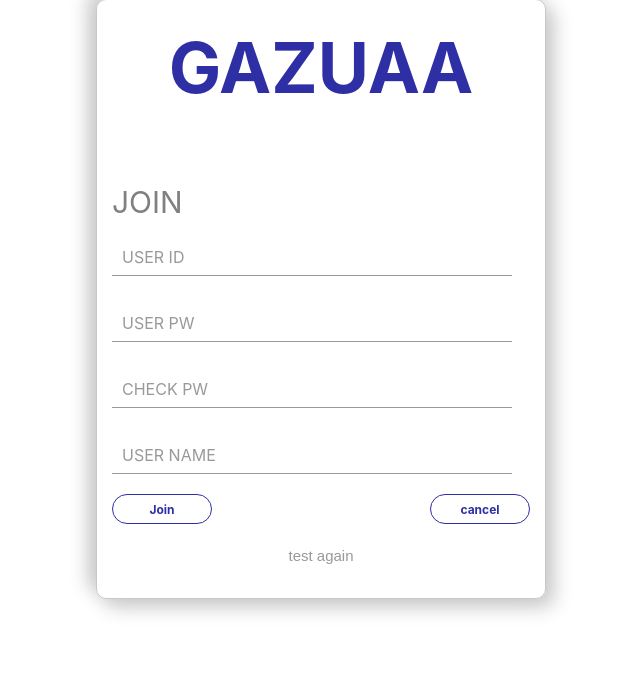
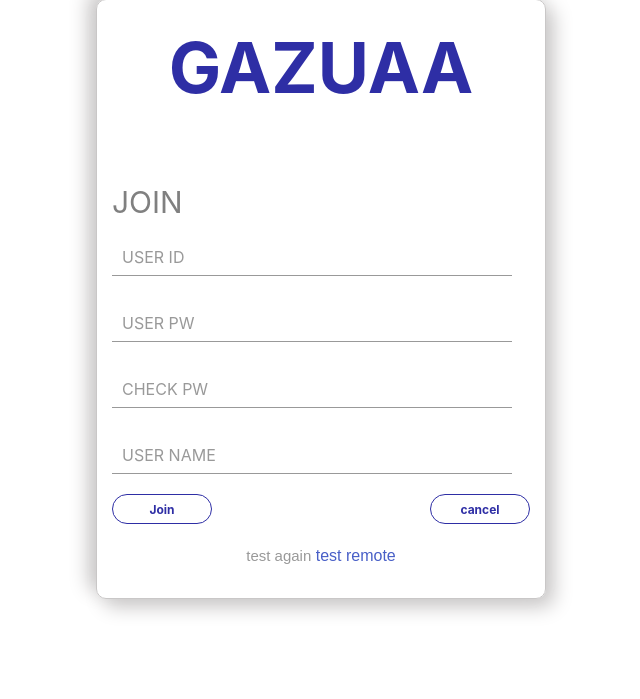
Before and after one commit to HyunJaae/Bootcamp, a Flask app: page /join in a window 1280 px wide. Shown: the part 101-800 px from the top of the page, without its empty margins (319-959 px from the left). Run offline with Flask 2, Linux system fonts and the light colour scheme.

Commit message:
test remote

```diff
--- a/templates/join.html
+++ b/templates/join.html
@@ -38,6 +38,7 @@
                     </form>
                     <div class="caption">
                         <a class="forgot" href="">test again</a>
+                        <a>test remote</a>
                     </div>
 
             </section>
```
